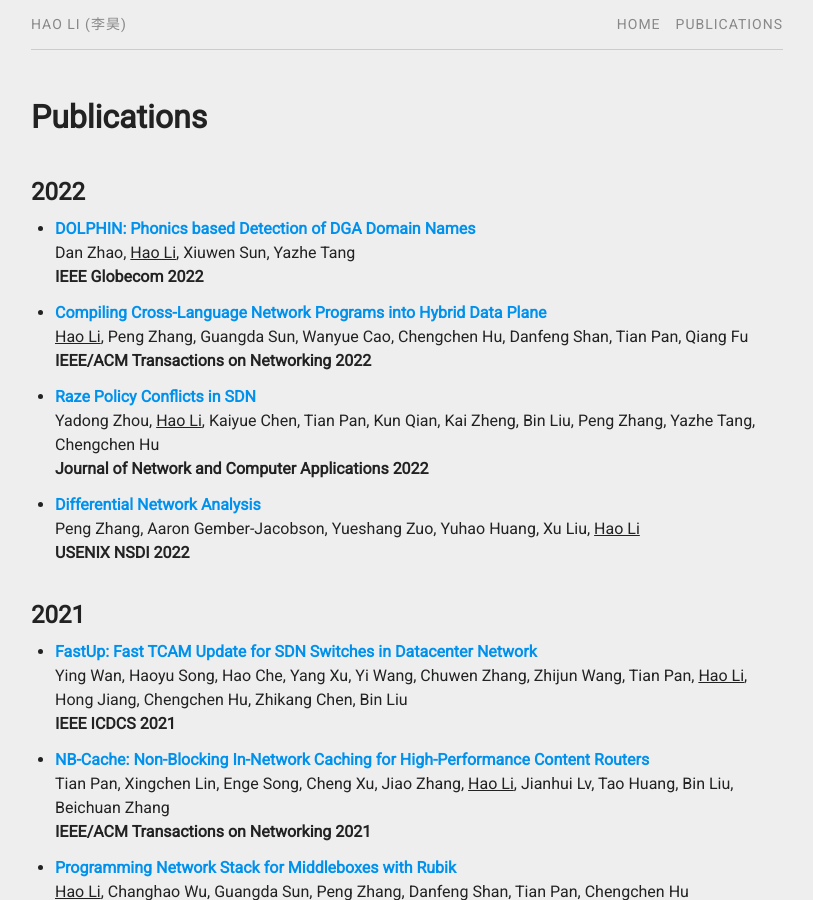
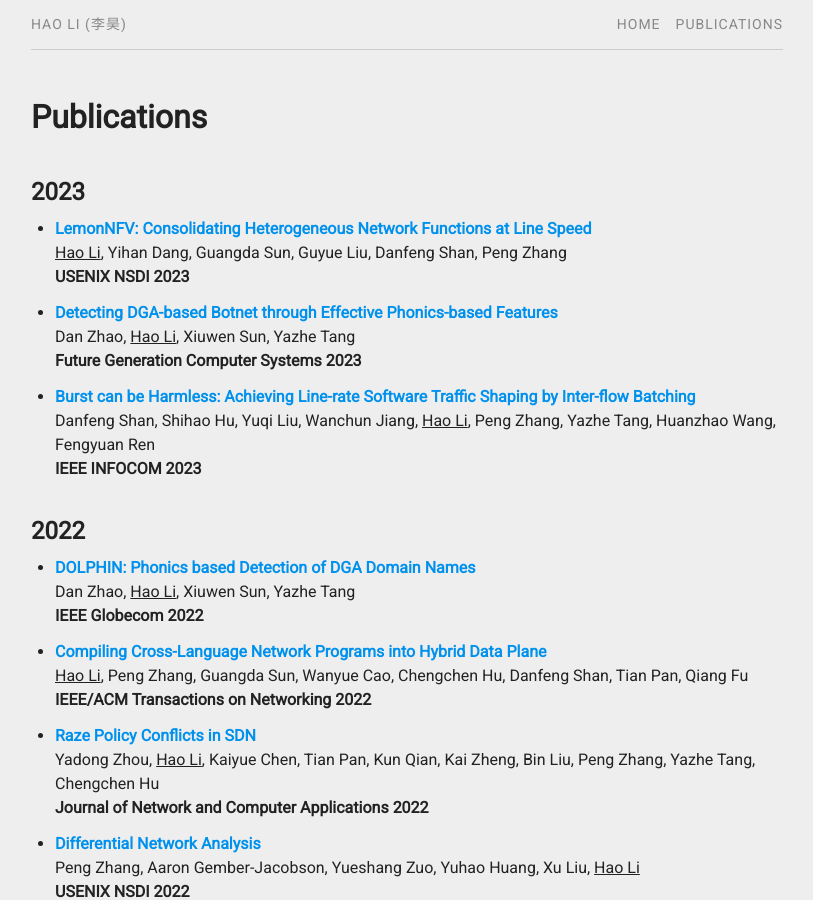
Before and after one commit to aquatoney/aquatoney.github.io, a Jekyll site: the page built from pubs.md, in a window 1280 px wide and 900 px high. Shown: the whole window, without its empty margins (233-1046 px from the left). Built offline with Jekyll 4.4.1, drawn with Linux system fonts in a browser that asks for light colours.

Commit message:
Update pubs.yml

```diff
--- a/_data/pubs.yml
+++ b/_data/pubs.yml
@@ -1,3 +1,24 @@
+    - title:   "LemonNFV: Consolidating Heterogeneous Network Functions at Line Speed"
+      author:  "Hao Li, Yihan Dang, Guangda Sun, Guyue Liu, Danfeng Shan, Peng Zhang"
+      journal: "NSDI"
+      year:    "2023"
+      select:  "true"
+      file:    "lemon-nsdi23-li.pdf"
+
+    - title:   "Detecting DGA-based Botnet through Effective Phonics-based Features"
+      author:  "Dan Zhao, Hao Li, Xiuwen Sun, Yazhe Tang"
+      journal: "Future Generation Computer Systems"
+      year:    "2023"
+      select:  "false"
+      file:    "dolphin-fgcs23-zhao.pdf"
+
+    - title:   "Burst can be Harmless: Achieving Line-rate Software Traffic Shaping by Inter-flow Batching"
+      author:  "Danfeng Shan, Shihao Hu, Yuqi Liu, Wanchun Jiang, Hao Li, Peng Zhang, Yazhe Tang, Huanzhao Wang, Fengyuan Ren"
+      journal: "INFOCOM"
+      year:    "2023"
+      select:  "false"
+      file:    "flowbundler-infocom23-shan.pdf"
+
     - title:   "DOLPHIN: Phonics based Detection of DGA Domain Names"
       author:  "Dan Zhao, Hao Li, Xiuwen Sun, Yazhe Tang"
       journal: "IEEE Globecom"
```
